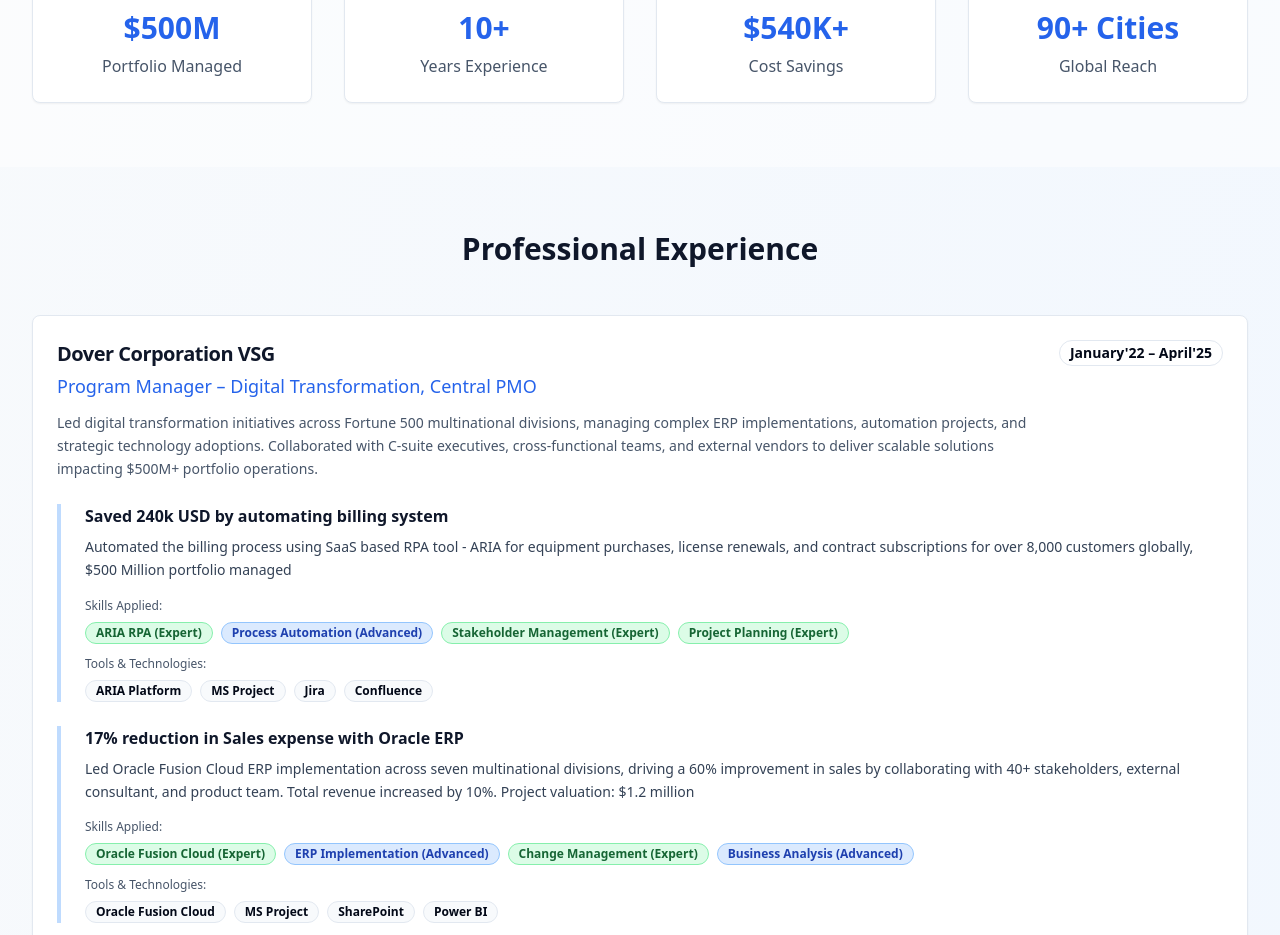
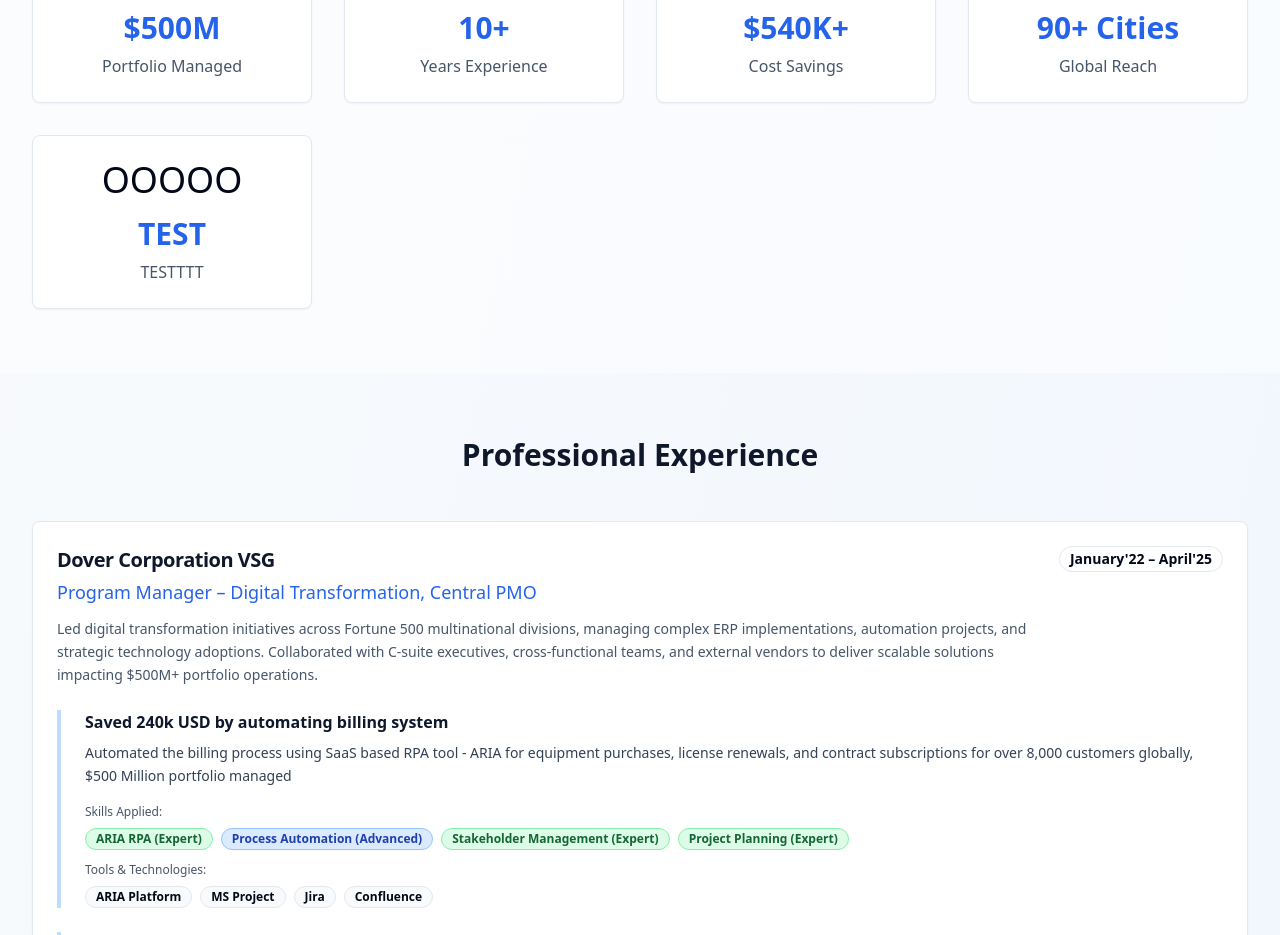
Before and after one commit to milind-204052/digital-transformation-portfolio-pro, a React (Vite) app: page / in a window 1280 px wide. Shown: the part 880-1815 px from the top of the page. Built offline with nearby package versions, Linux system fonts and the light colour scheme.

Commit message:
Test change(test addedD)

```diff
--- a/src/pages/Index.tsx
+++ b/src/pages/Index.tsx
@@ -35,6 +35,7 @@ const Index = () => {
     { label: "Years Experience", value: "10+", icon: "📈" },
     { label: "Cost Savings", value: "$540K+", icon: "💰" },
     { label: "Global Reach", value: "90+ Cities", icon: "🌍" },
+    { label: "TESTTTT", value: "TEST", icon: "OOOOO" },
   ];
 
   const experiences = [
```
